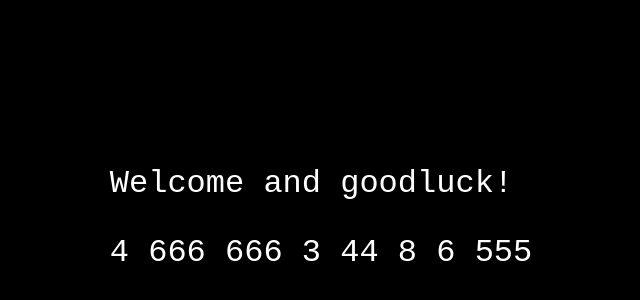
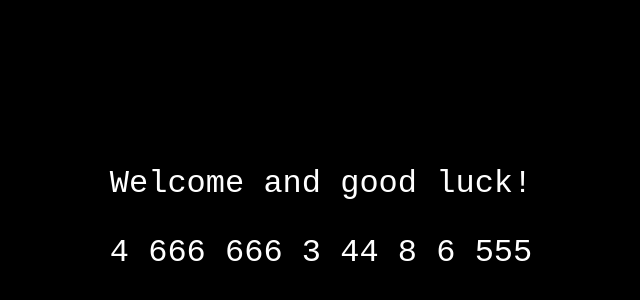
Before and after one commit to 46666663/N1011, a plain HTML site: page index.html in a window 1280 px wide. Shown: the part 182-482 px from the top of the page, 319-959 px from the left. Drawn offline with Linux system fonts and the light colour scheme.

Commit message:
Update index.html

```diff
--- a/index.html
+++ b/index.html
@@ -18,7 +18,7 @@
 </head>
 <body>
   <div>
-    <p>Welcome and goodluck!</p>
+    <p style="margin-bottom: 20px;">Welcome and good luck!</p>
     <p>4 666 666 3 44 8 6 555</p>
   </div>
 
```
